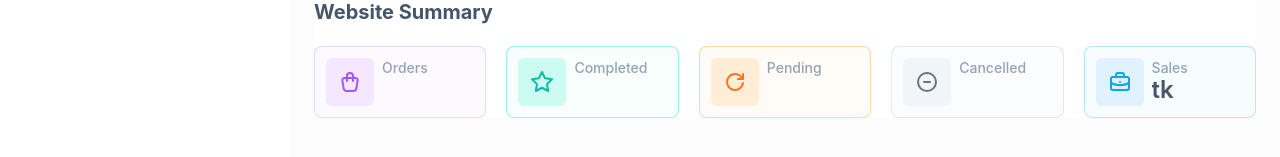
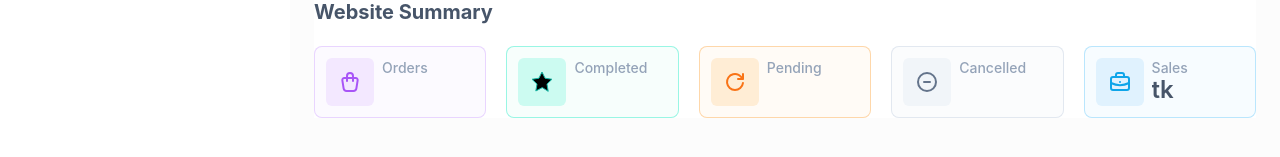
Before and after one commit to originalmahim/Dashboard, a React (Vite) app: page /dashboard/overview in a window 1280 px wide. Shown: the part 579-736 px from the top of the page. Built offline with nearby package versions, Linux system fonts and the light colour scheme; no server answers; sample sign-in values are in the browser's storage.

Commit message:
Updated Dashboard section

```diff
--- a/src/Components/Dashboard/New/Newlayout.jsx
+++ b/src/Components/Dashboard/New/Newlayout.jsx
@@ -610,9 +610,6 @@ const Newlayout = () => {
                       <td className="whitespace-nowrap px-3 py-2 text-sm text-slate-400">
                         {person.phone}
                       </td>
-                      {/* <td className="whitespace-nowrap px-3 py-2 text-sm text-slate-400">
-                        {person.totalPrice + person.deliveryCharge} tk
-                      </td> */}
                       <td className="whitespace-nowrap px-3 py-2 text-sm text-slate-400">
                         {person.date};
                         <span>{person?.time && " " + person?.time}</span>
@@ -626,7 +623,7 @@ const Newlayout = () => {
                           >
                             <svg
                               xmlns="http://www.w3.org/2000/svg"
-                              class="icon icon-tabler icon-tabler-eye"
+                              className="icon icon-tabler icon-tabler-eye"
                               width="20"
                               height="20"
                               viewBox="0 0 24 24"
@@ -847,15 +844,15 @@ const Newlayout = () => {
               <div className="absolute rounded-md bg-purple-100 p-3">
                 <svg
                   xmlns="http://www.w3.org/2000/svg"
-                  class="icon icon-tabler icon-tabler-shopping-bag stroke-purple-500"
+                  className="icon icon-tabler icon-tabler-shopping-bag stroke-purple-500"
                   width="24"
                   height="24"
                   viewBox="0 0 24 24"
-                  stroke-width="2"
+                  strokeWidth="2"
                   stroke="currentColor"
                   fill="none"
-                  stroke-linecap="round"
-                  stroke-linejoin="round"
+                  strokeLinecap="round"
+                  strokeLinejoin="round"
                 >
                   <path stroke="none" d="M0 0h24v24H0z" fill="none" />
                   <path d="M6.331 8h11.339a2 2 0 0 1 1.977 2.304l-1.255 8.152a3 3 0 0 1 -2.966 2.544h-6.852a3 3 0 0 1 -2.965 -2.544l-1.255 -8.152a2 2 0 0 1 1.977 -2.304z" />
@@ -875,15 +872,12 @@ const Newlayout = () => {
               <div className="absolute rounded-md bg-teal-100 p-3">
                 <svg
                   xmlns="http://www.w3.org/2000/svg"
-                  class="icon icon-tabler icon-tabler-star stroke-teal-500"
+                  className="icon icon-tabler icon-tabler-star stroke-teal-500"
                   width="24"
                   height="24"
                   viewBox="0 0 24 24"
-                  stroke-width="2"
-                  stroke="currentColor"
-                  fill="none"
-                  stroke-linecap="round"
-                  stroke-linejoin="round"
+                  strokeLinecap="round"
+                  strokeLinejoin="round"
                 >
                   <path stroke="none" d="M0 0h24v24H0z" fill="none" />
                   <path d="M12 17.75l-6.172 3.245l1.179 -6.873l-5 -4.867l6.9 -1l3.086 -6.253l3.086 6.253l6.9 1l-5 4.867l1.179 6.873z" />
@@ -987,26 +981,6 @@ const Newlayout = () => {
           </dl>
         </div>
         <ToastContainer />
-      <button
-        onClick={scrollToTop}
-        className={`float-right fixed cursor-pointer z-30 right-7 bottom-14 h-10 w-10 flex items-center justify-center rounded-lg bg-slate-700 hover:bg-green-500 active:bg-green-700 active:scale-95 ease-in duration-75 opacity-50 hover:opacity-100 shadow-xl ${buttonClasses}`}
-      >
-        <svg
-          xmlns="http://www.w3.org/2000/svg"
-          className="icon icon-tabler icon-tabler-chevron-up text-white mx-auto"
-          width="24"
-          height="24"
-          viewBox="0 0 24 24"
-          strokeWidth="2"
-          stroke="currentColor"
-          fill="none"
-          strokeLinecap="round"
-          strokeLinejoin="round"
-        >
-          <path stroke="none" d="M0 0h24v24H0z" fill="none"></path>
-          <path d="M6 15l6 -6l6 6"></path>
-        </svg>
-      </button>
     </div>
   );
 };
```
